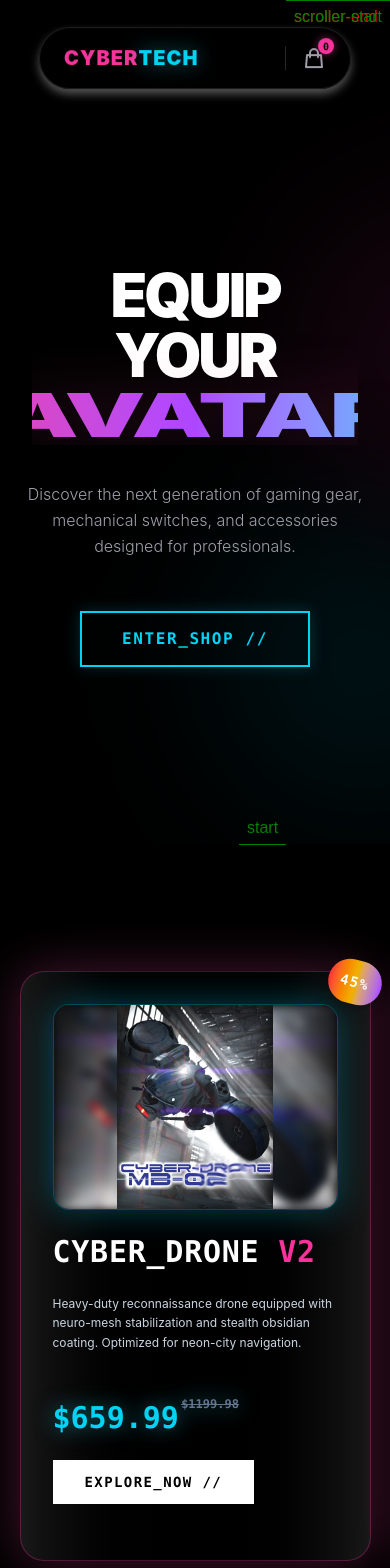
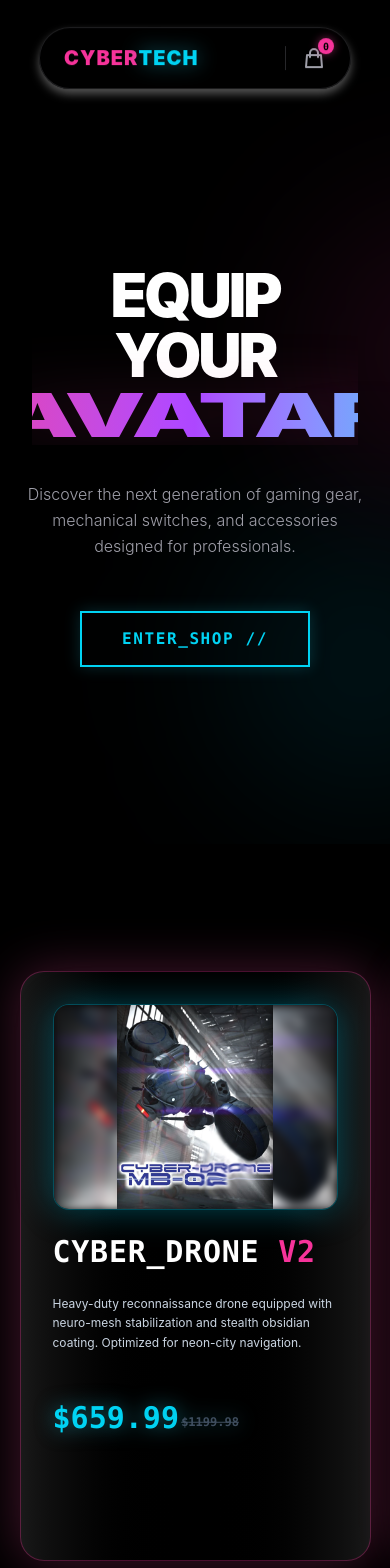
Before and after one commit to Robert-saeed/cyberpunk-tech-shop, a React (Vite) app: page / in a window 390 px wide. Shown: the top 1568 px of the page. Built offline with nearby package versions, Linux system fonts and the light colour scheme.

Commit message:
Add some Animations to <Product/> component

```diff
--- a/src/components/pages/Home/Product.tsx
+++ b/src/components/pages/Home/Product.tsx
@@ -18,34 +18,34 @@ function Product({
   return (
     <div className="product w-screen h-screen shrink-0 flex items-center justify-center bg-black p-0 m-0 relative">
       <div className="w-[90vw] h-[70vh] rounded-3xl relative flex flex-col md:flex-row items-center justify-between p-8 md:p-12 bg-linear-to-r from-white/10 via-black/80 to-white/10 backdrop-blur-xl border border-pink-500/30 shadow-[0_0_50px_rgba(236,72,153,0.3)]">
-        <div className="absolute -top-3 -right-3 rotate-15 bg-linear-to-r from-red-500 via-yellow-500 to-purple-500 text-white font-mono text-sm font-black tracking-widest p-3 rounded-4xl uppercase shadow-lg z-30">
+        <div className="discount absolute -top-3 -right-3 rotate-15 bg-linear-to-r from-red-500 via-yellow-500 to-purple-500 text-white font-mono text-sm font-black tracking-widest p-3 rounded-4xl uppercase shadow-lg z-30">
           {discount}%
         </div>
 
         <div className="flex flex-col items-start justify-center gap-6 w-full md:w-[55%] h-full z-10 order-2 md:order-1">
-          <h2 className="text-3xl md:text-5xl font-black font-mono tracking-wide text-white uppercase">
+          <h2 className="name text-3xl md:text-5xl font-black font-mono tracking-wide text-white uppercase">
             {name} <span className="text-pink-500">{version}</span>
           </h2>
 
-          <p className="text-slate-300 text-xs md:text-sm leading-relaxed font-sans max-w-md">
+          <p className="description text-slate-300 text-xs md:text-sm leading-relaxed font-sans max-w-md">
             {description}
           </p>
 
           <div className="flex flex-col relative pt-6 pr-20">
             <div className="text-3xl font-mono font-black text-cyan-400 drop-shadow-[0_0_10px_rgba(34,211,238,0.5)] relative inline-block">
-              ${price}
-              <span className="text-xs font-mono text-slate-500 line-through absolute -top-1 -right-15">
+              <span className="price">${price}</span>
+              <span className="lastPrice text-xs font-mono text-slate-500 line-through absolute -top-1 -right-15">
                 ${(price / (1 - discount / 100)).toFixed(2)}
               </span>
             </div>
           </div>
 
-          <button className="px-8 py-3 font-mono text-sm font-bold tracking-widest text-black bg-white uppercase transition-all duration-300 hover:bg-pink-500 hover:text-white hover:shadow-[0_0_25px_rgba(236,72,153,0.6)] active:scale-95 rounded-none">
+          <button className="explore-btn px-8 py-3 font-mono text-sm font-bold tracking-widest text-black bg-white uppercase transition-colors duration-300 hover:bg-pink-500 hover:text-white hover:shadow-[0_0_25px_rgba(236,72,153,0.6)] active:scale-95 rounded-none">
             EXPLORE_NOW //
           </button>
         </div>
 
-        <div className="w-full md:w-[45%] h-[40vh] md:h-[90%] rounded-2xl border border-cyan-500/40 bg-black/40 flex items-center justify-center relative overflow-hidden z-10 order-1 md:order-2 shadow-[0_0_35px_rgba(6,182,212,0.4)]">
+        <div className="images w-full md:w-[45%] h-[40vh] md:h-[90%] rounded-2xl border border-cyan-500/40 bg-black/40 flex items-center justify-center relative overflow-hidden z-10 order-1 md:order-2 shadow-[0_0_35px_rgba(6,182,212,0.4)]">
           <img
             src={`/images/${image}`}
             alt={name}
--- a/src/components/pages/Home/Products.tsx
+++ b/src/components/pages/Home/Products.tsx
@@ -1,67 +1,189 @@
+import { useRef } from "react";
 import Product from "./Product";
 import { useGSAP } from "@gsap/react";
 import gsap from "gsap";
 import { ScrollTrigger } from "gsap/ScrollTrigger";
+import { SplitText } from "gsap/SplitText";
 
-gsap.registerPlugin(ScrollTrigger);
+gsap.registerPlugin(ScrollTrigger, SplitText);
 
 function Products() {
-  useGSAP(() => {
-    const products = gsap.utils.toArray(".product");
+  const containerRef = useRef<HTMLDivElement>(null);
 
-    gsap.to(products, {
+  useGSAP(
+    () => {
+      const q = gsap.utils.selector(containerRef);
+      const products = q(".product");
+
+      const HorizonalScroll = gsap.to(products, {
         xPercent: -100 * (products.length - 1),
         ease: "none",
         scrollTrigger: {
-        trigger: ".products",
+          trigger: containerRef.current,
           pin: true,
           scrub: 1,
           start: "top top",
           end: () => `+=${products.length * window.innerWidth}`,
-        markers: true,
           anticipatePin: 1,
           invalidateOnRefresh: true,
         },
       });
-  }, []);
+
+      products.forEach((product, index) => {
+        const productSelector = gsap.utils.selector(product);
+        const name = productSelector(".name");
+        const description = productSelector(".description");
+        const image = productSelector(".images");
+        const price = productSelector(".price");
+        const lastPrice = productSelector(".lastPrice");
+        const exploreBtn = productSelector(".explore-btn");
+        const discount = productSelector(".discount");
+
+        const tl = gsap.timeline({
+          scrollTrigger: {
+            trigger: product,
+            start: "left +=200",
+            containerAnimation: HorizonalScroll,
+          },
+        });
+
+        tl.from(product, {
+          opacity: 0,
+          duration: 1,
+          y: -100,
+        })
+
+        tl.from(name, {
+          y: 100,
+          opacity: 0,
+        });
+
+        const splitDescription = new SplitText(description, { type: "lines" });
+        tl.from(splitDescription.lines, {
+          clipPath: "inset(0 0 100% 0)",
+          y: 50,
+          opacity: 0,
+          duration: 1,
+        });
+
+        tl.from(image, {
+          clipPath: "inset(0 0 100% 0)",
+          duration: 1,
+        }, "<")
+
+        const splitPrice = new SplitText(price, { type: "chars" });
+        tl.from(splitPrice.chars, {
+          y: 50,
+          opacity: 0,
+          duration: 1,
+          stagger: 0.05,
+        });
+
+        tl.from(
+          lastPrice,
+          {
+            y: 50,
+            opacity: 0,
+            duration: 1,
+          },
+          "-=0.5",
+        );
+
+        tl.fromTo(
+          exploreBtn,
+          {
+            scale: 0,
+            opacity: 0,
+          },
+          {
+            scale: 1,
+            opacity: 1,
+            duration: 1.5,
+            ease: "elastic.out(1, 0.4)",
+          },
+        );
+
+        if (index === 0) {
+        tl.fromTo(discount, {
+          scale: 0,
+          y: 500,
+          x: -500,
+          opacity: 0,
+        }, {
+          scale: 7,
+          y: 250,
+          x: -500,
+          rotate: 15,
+          opacity: 1,
+          ease: "power4.out",
+          duration: 2,
+        }).fromTo(discount, {
+          scale: 7,
+          y: 250,
+          x: -500,
+          rotate: 15,
+        },{
+          scale: 1,
+          y: 0,
+          x: 0,
+        })
+      }
+      });
+    },
+    { scope: containerRef },
+  );
+
+  const productsData = [
+    {
+      id: 1,
+      name: "CYBER_DRONE",
+      version: "v2",
+      description:
+        "Heavy-duty reconnaissance drone equipped with neuro-mesh stabilization and stealth obsidian coating. Optimized for neon-city navigation.",
+      price: 659.99,
+      discount: 45,
+      image: "cyber_drone_v2.jpg",
+    },
+    {
+      id: 2,
+      name: "NEURAL_LINK",
+      version: "x4",
+      description:
+        "Ocular interface device with real-time retinal HUD mapping, night-vision core, and multi-layer encryption for secure matrix diving.",
+      price: 420.0,
+      discount: 30,
+      image: "neural_link_x4.jpg",
+    },
+    {
+      id: 3,
+      name: "CHRONO_CORE",
+      version: "v1",
+      description:
+        "Quantum overclocking module for cybernetic rigs. Features liquid-neon cooling tubes and active temporal delay algorithms for seamless execution.",
+      price: 899.0,
+      discount: 15,
+      image: "chrono_core_v1.jpg",
+    },
+    {
+      id: 4,
+      name: "MATRIX_BOARD",
+      version: "pro",
+      description:
+        "Holographic mechanical interface with hot-swappable laser switches, dynamic glyph backlight, and full sync support with Neural networks.",
+      price: 185.5,
+      discount: 50,
+      image: "matrix_board_pro.jpg",
+    },
+  ];
 
   return (
-    <section className="relative products h-screen w-screen overflow-x-hidden flex flex-row items-center justify-start">
-      <Product
-        name="CYBER_DRONE"
-        version="v2"
-        description="Heavy-duty reconnaissance drone equipped with neuro-mesh stabilization and stealth obsidian coating. Optimized for neon-city navigation."
-        price={659.99}
-        discount={45}
-        image="cyber_drone_v2.jpg"
-      />
-
-      <Product
-        name="NEURAL_LINK"
-        version="x4"
-        description="Ocular interface device with real-time retinal HUD mapping, night-vision core, and multi-layer encryption for secure matrix diving."
-        price={420.0}
-        discount={30}
-        image="neural_link_x4.jpg"
-      />
-
-      <Product
-        name="CHRONO_CORE"
-        version="v1"
-        description="Quantum overclocking module for cybernetic rigs. Features liquid-neon cooling tubes and active temporal delay algorithms for seamless execution."
-        price={899.0}
-        discount={15}
-        image="chrono_core_v1.jpg"
-      />
-
-      <Product
-        name="MATRIX_BOARD"
-        version="pro"
-        description="Holographic mechanical interface with hot-swappable laser switches, dynamic glyph backlight, and full sync support with Neural networks."
-        price={185.5}
-        discount={50}
-        image="matrix_board_pro.jpg"
-      />
+    <section
+      ref={containerRef}
+      className="relative products h-screen w-screen overflow-x-hidden flex flex-row items-center justify-start"
+    >
+      {productsData.map((product) => (
+        <Product key={product.id} {...product} />
+      ))}
     </section>
   );
 }
```
Lines whose indentation alone changed are shown as unchanged.
